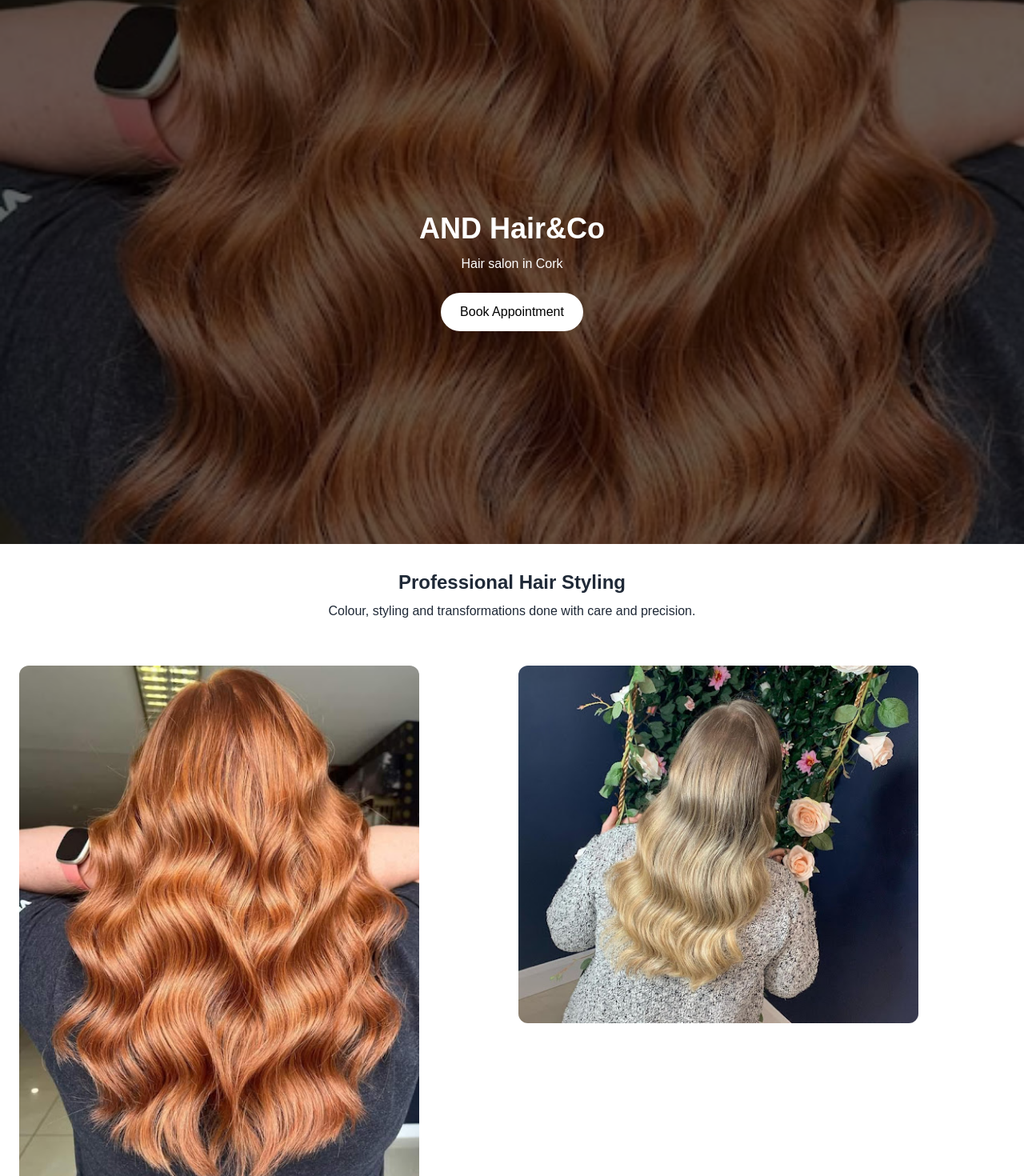
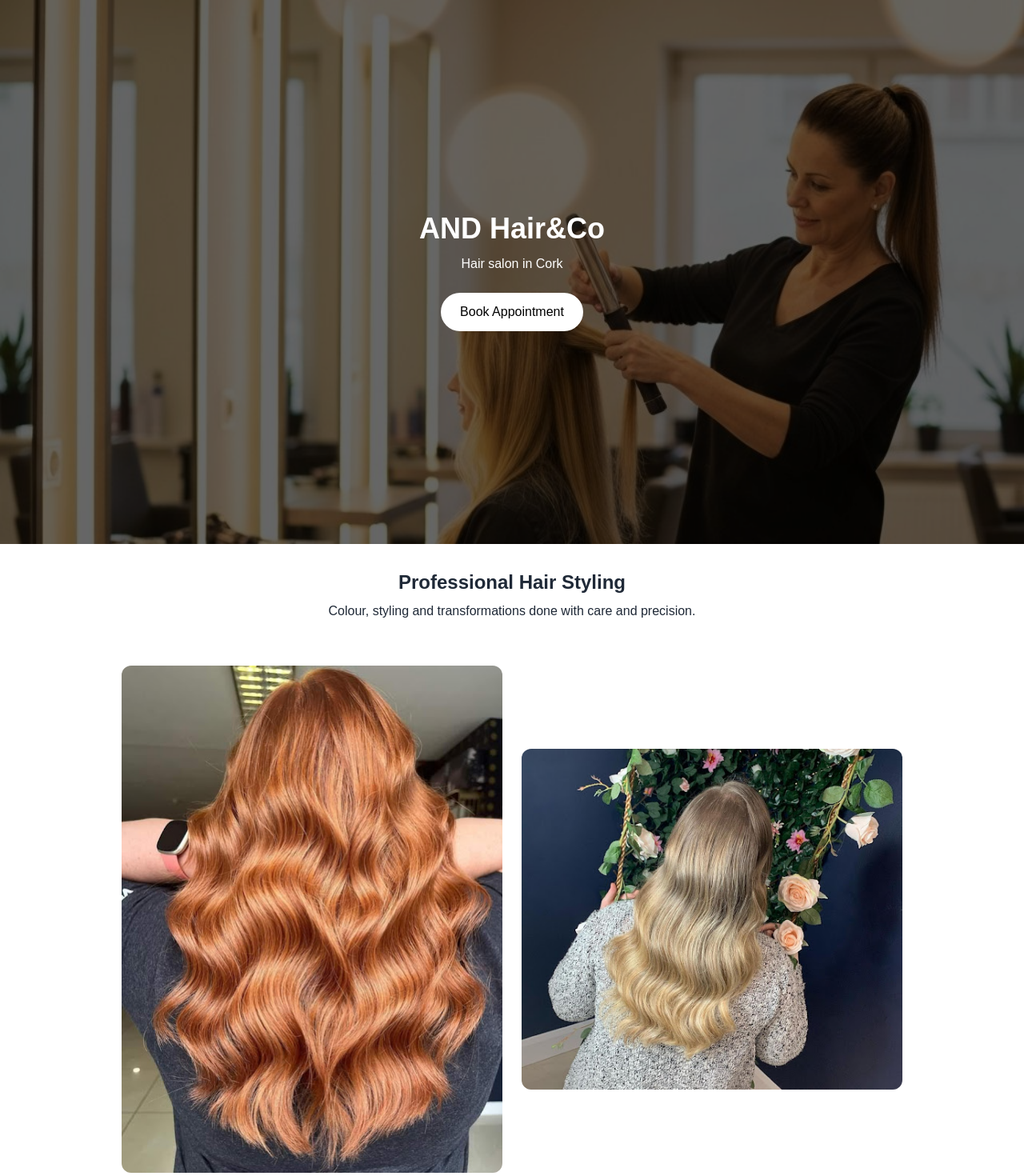
Before and after one commit to piterrogal/and-hairco, a Next.js app: page / in a window 1280 px wide. Shown: the top 1470 px of the page at 80% size. Built offline with nearby package versions, Linux system fonts and the light colour scheme.

Commit message:
update hero section with stock photo and center hair images

```diff
--- a/app/page.js
+++ b/app/page.js
@@ -6,7 +6,7 @@ return(
 <main className="text-gray-800">
 
 <section className="relative h-[85vh] text-white">
-<Image src="/hair1.jpg" fill className="object-cover" alt=""/>
+<Image src="/hero-salon.jpg" fill className="object-cover" alt="AND Hair&Co salon"/>
 <div className="absolute inset-0 bg-black/60"/>
 <div className="relative z-10 flex flex-col items-center justify-center h-full text-center px-4">
 <h1 className="text-4xl font-bold">AND Hair&Co</h1>
@@ -20,9 +20,13 @@ return(
 <p className="mt-2">Colour, styling and transformations done with care and precision.</p>
 </section>
 
-<section className="grid md:grid-cols-2 gap-4 p-6">
-<Image src="/hair1.jpg" width={500} height={400} className="rounded-xl" alt=""/>
-<Image src="/hair2.jpg" width={500} height={400} className="rounded-xl" alt=""/>
+<section className="flex flex-col md:flex-row items-center justify-center gap-6 p-6 max-w-5xl mx-auto">
+<div className="flex-1 flex justify-center">
+<Image src="/hair1.jpg" width={500} height={400} className="rounded-xl object-cover" alt="Hair styling example"/>
+</div>
+<div className="flex-1 flex justify-center">
+<Image src="/hair2.jpg" width={500} height={400} className="rounded-xl object-cover" alt="Hair styling example"/>
+</div>
 </section>
 
 <section className="p-8 bg-gray-100 text-center">
```
Also changed, not shown: public/hero-salon.jpg (added), 1 other file (tests, documents, lock files or other folders).
